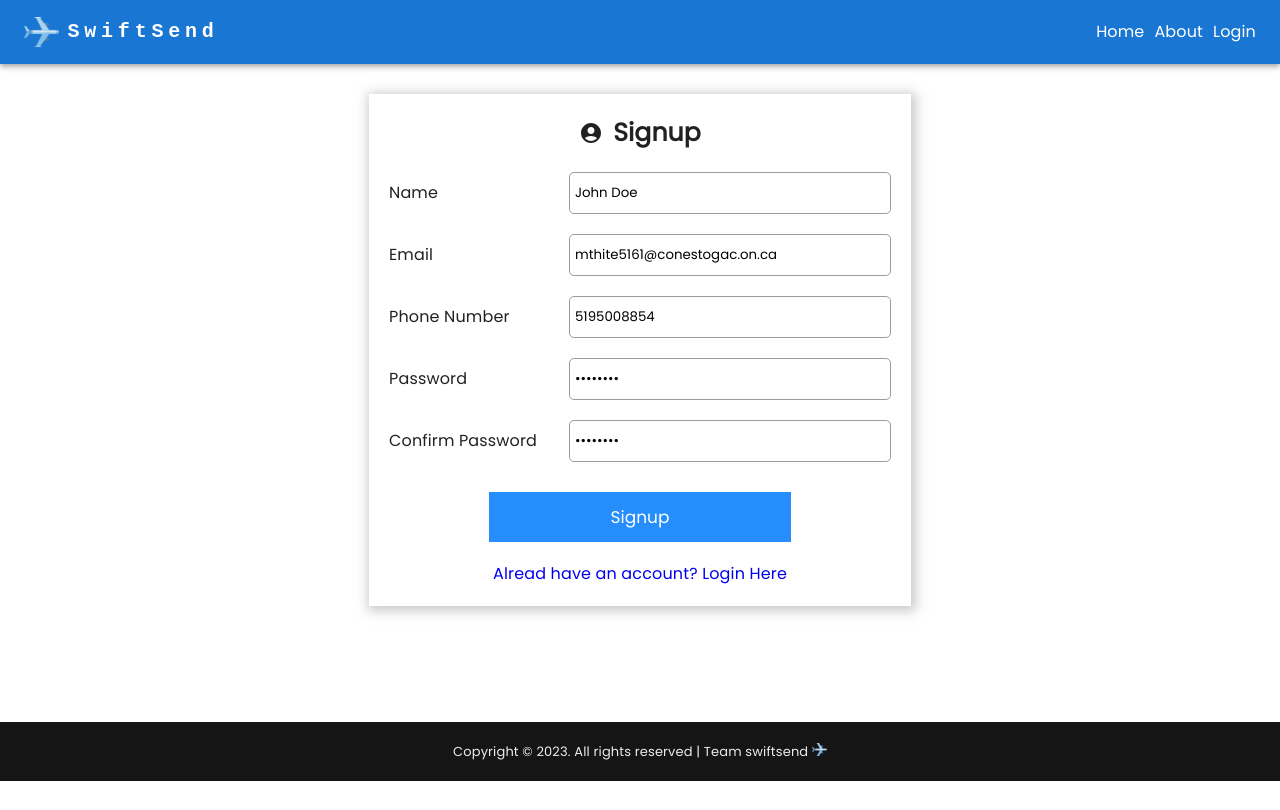
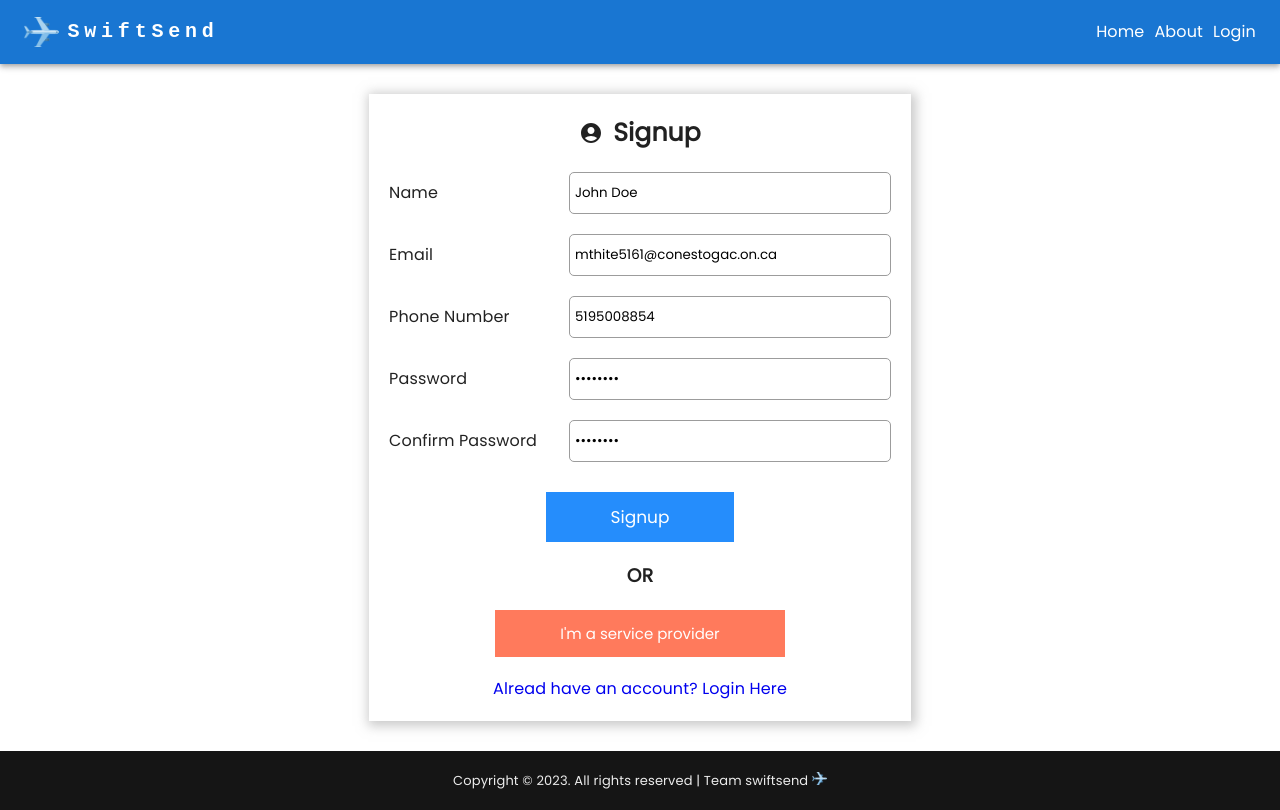
Before and after one commit to Rohan-tech11/Retail-SwiftSend-Client, a React (Vite) app: page /signup in a window 1280 px wide. Built offline with nearby package versions, Linux system fonts and the light colour scheme.

Commit message:
add client signup button

```diff
--- a/src/pages/Signup.jsx
+++ b/src/pages/Signup.jsx
@@ -260,6 +260,11 @@ export default function Signup() {
         >
           {isLoading ? <PulseLoader color="#fff" size={5} /> : "Signup"}
         </button>
+        <h3>OR</h3>
+        <Link to="/signup/client">
+          <button className={styles.buttonAlt}>I&apos;m a service provider</button>
+        </Link>
+
         <Link to="/login">Alread have an account? Login Here</Link>
       </form>
     </div>
--- a/src/pages/Signup.module.css
+++ b/src/pages/Signup.module.css
@@ -45,7 +45,7 @@
 }
 
 .button {
-  width: 60%;
+  /* width: 100%; */
   padding: 12px 65px;
   margin: 30px 20px 20px 20px;
   background: #258dfc;
@@ -60,6 +60,22 @@
   background: #024d9d;
 }
 
+.buttonAlt {
+  /* width: 100%; */
+  padding: 12px 65px;
+  margin: 20px 0;
+  background: #ff7a5c;
+  color: #fff;
+  border: none;
+  border-radius: 0;
+  cursor: pointer;
+  transition: 0.5s;
+  font-size: 15px;
+}
+.buttonAlt:hover {
+  background: #8f4737;
+}
+
 .error {
   display: block;
   align-self: flex-start;
```
